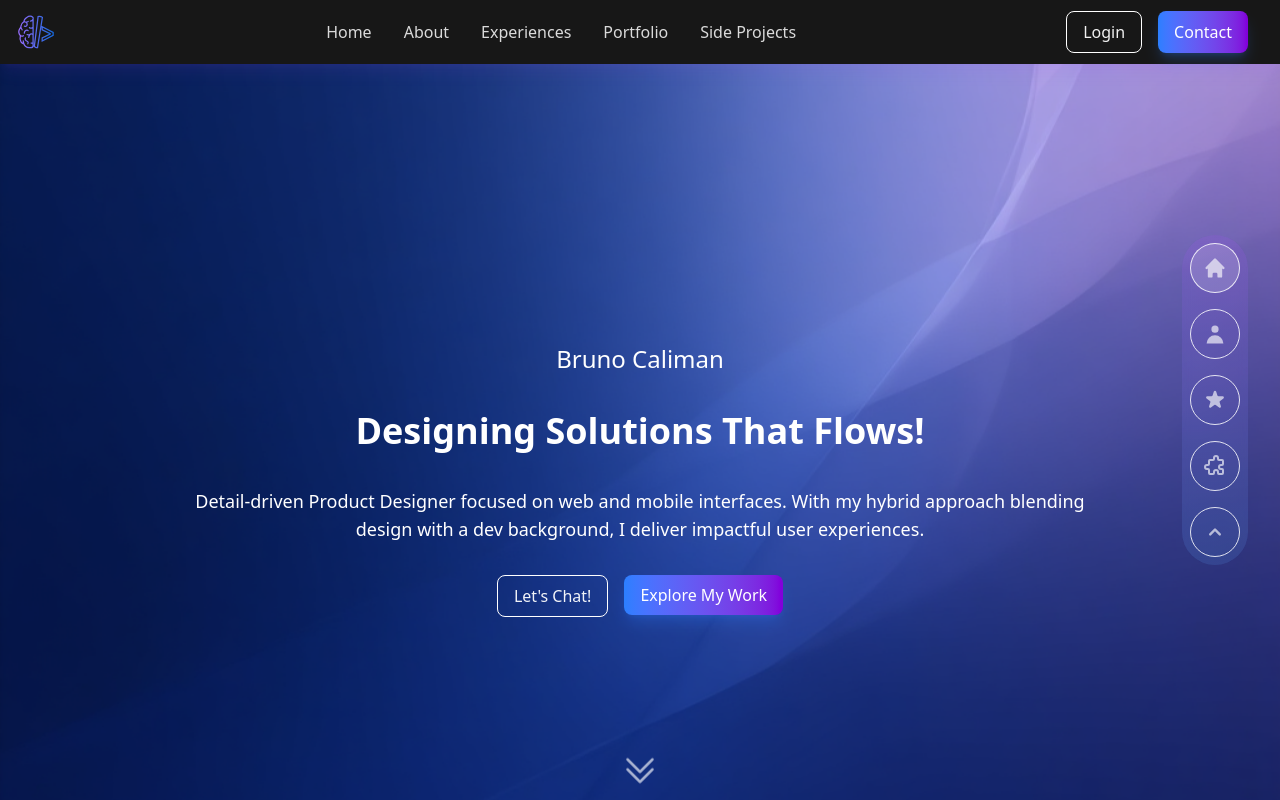
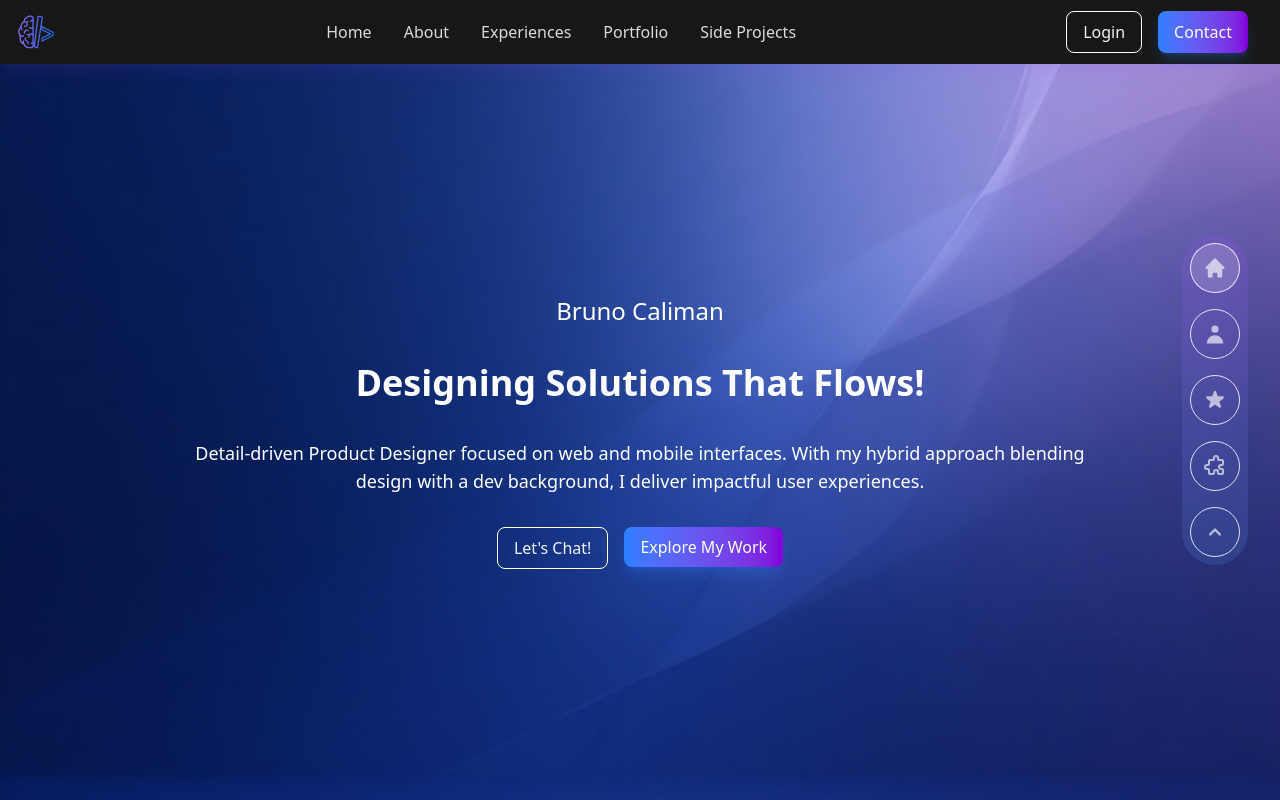
Before and after one commit to Chieza/chieza-me, a React (Vite) app: page / in a window 1280 px wide. Shown: the top 800 px of the page. Built offline with nearby package versions, Linux system fonts and the light colour scheme.

Commit message:
Deleting scroll indicator

```diff
--- a/src/components/navigation/ScrollIndicator.tsx
+++ /dev/null
@@ -1,46 +0,0 @@
-import { useState, useEffect, useCallback } from 'react';
-import { HiOutlineChevronDoubleDown } from 'react-icons/hi2';
-
-const ScrollIndicator: React.FC = () => {
-  const [isVisible, setIsVisible] = useState(true);
-
-  // Determine visibility based on scroll position
-  const handleScroll = useCallback(() => {
-    // Show Scroll Indicator only if browser is at the top of the page
-    setIsVisible(window.scrollY === 0);
-  }, []);
-
-  // Scroll down the page and hide Scroll Indicator
-  const handleClick = useCallback(() => {
-    // Scroll down
-    window.scrollBy({ top: window.innerHeight + 64, behavior: 'smooth' }); // Minus 64px is due to 1rem = 16px (4rem), adjust if needed
-    setIsVisible(false); // Hide after click
-  }, []);
-
-  // Add/remove scroll listener
-  useEffect(() => {
-    // Initial visibility
-    handleScroll();
-    window.addEventListener('scroll', handleScroll);
-    return () => {
-      window.removeEventListener('scroll', handleScroll);
-    };
-  }, [handleScroll]);
-
-  // Render if isVisible is true
-  if (!isVisible) {
-    return null;
-  }
-
-  return (
-    <div
-      className="fixed bottom-0 left-1/2 -translate-x-1/2 z-50 cursor-pointer animate-bounce rounded-full"
-      onClick={handleClick}
-      aria-label="Scroll down to see more content"
-    >
-      <HiOutlineChevronDoubleDown className="h-10 w-10 text-white/64 hover:text-white" />
-    </div>
-  );
-};
-
-export default ScrollIndicator;
--- a/src/components/navigation/index.ts
+++ b/src/components/navigation/index.ts
@@ -1,3 +1,2 @@
 export { default as MainNavbar } from './MainNavbar';
 export { default as NavHub } from './NavHub';
-export { default as ScrollIdicator } from './ScrollIndicator';
--- a/src/components/sections/HeroSection.tsx
+++ b/src/components/sections/HeroSection.tsx
@@ -14,7 +14,7 @@ export default function HeroSection({ id, onContactClick }: HeroSectionProps) {
   return (
     <section
       id={id}
-      className="min-h-[calc(100vh+2rem)] relative w-full overflow-hidden flex items-center justify-center"
+      className="min-h-[calc(100vh-4rem)] relative w-full overflow-hidden flex items-center justify-center"
     >
       {/* Background */}
       <img
--- a/src/components/sections/HighlightSection.tsx
+++ b/src/components/sections/HighlightSection.tsx
@@ -13,7 +13,7 @@ export default function HeroSection({ id }: HighlightSectionProps) {
   return (
     <section
       id={id}
-      className="min-h-[calc(100vh+16rem)] relative flex flex-col items-center justify-center overflow-hidden w-full px-4 pt-24 pb-8 sm:px-8 sm:pt-32 sm:pb-16 lg:px-16 lg:pt-48 lg:pb-32"
+      className="relative flex flex-col items-center justify-center overflow-hidden w-full px-4 py-16 sm:px-8 sm:pt-32 sm:pb-16 lg:px-16 lg:pt-48 lg:pb-32"
     >
       {/* Background Image*/}
       <img
--- a/src/pages/Home.tsx
+++ b/src/pages/Home.tsx
@@ -1,6 +1,5 @@
 import useDocumentTitle from '../hooks/useDocumentTitle'
 import { HeroSection, MeSection, HighlightSection, SkillsToolsSection, Footer } from '../components/sections';
-import ScrollIndicator from '../components/navigation/ScrollIndicator'
 
 interface HomeProps {
   openContact: () => void
@@ -10,8 +9,6 @@ export default function Home({ openContact }: HomeProps) {
   useDocumentTitle('Bruno • Product Designer')
   return (
     <>
-    <ScrollIndicator />
-
     {/* Page Sections - Each section needs a unique 'id' to have a respective NavHubButton */}
     <HeroSection id="hero-section" onContactClick={openContact}/>
     <MeSection id="me-section" />
```
